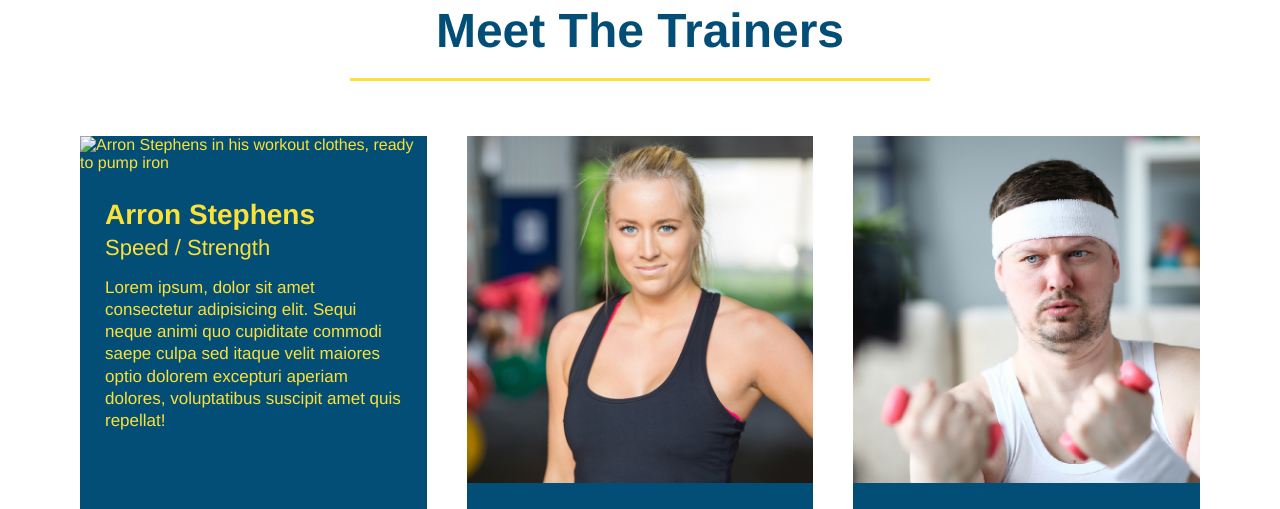
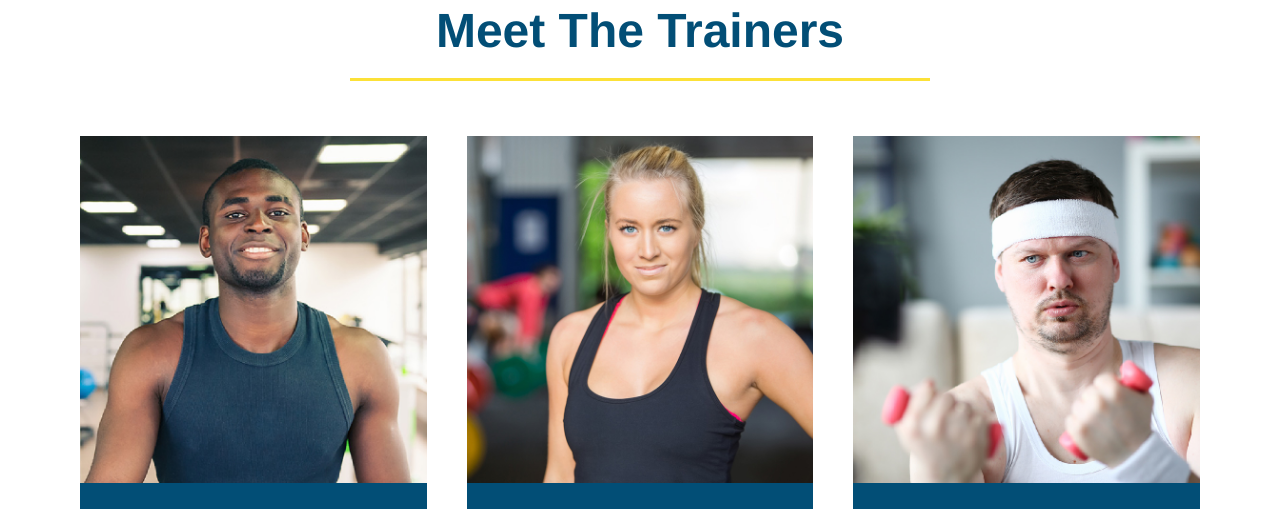
Before and after one commit to FalconView/Runbuddy, a plain HTML site: page index.html in a window 1280 px wide. Shown: the part 2332-2841 px from the top of the page. Drawn offline with Linux system fonts and the light colour scheme.

Commit message:
committing changes

```diff
--- a/index.html
+++ b/index.html
@@ -188,7 +188,7 @@
       <div class="trainers">
         <article class="trainer">
           <img
-            src="./assets/images/train"
+            src="./assets/images/trainer-1.jpg"
             alt="Arron Stephens in his workout clothes, ready to pump iron"
           />
           <div class="trainer-bio">
```
